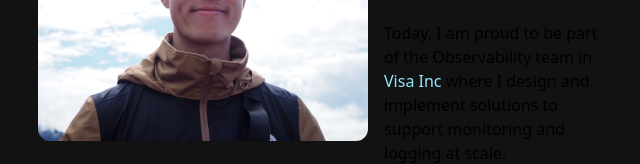
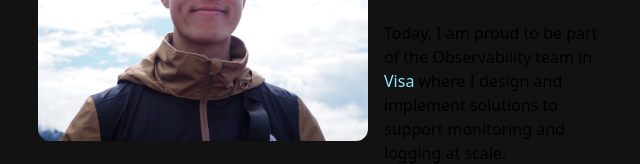
Before and after one commit to chensxb97/chensxb97.github.io, a Next.js app: page / in a window 1280 px wide. Shown: the part 251-415 px from the top of the page, without its empty margins (314-954 px from the left). Built offline with nearby package versions, Linux system fonts and the light colour scheme.

Commit message:
update work

```diff
--- a/app/page.tsx
+++ b/app/page.tsx
@@ -23,7 +23,7 @@ export default function Page() {
           </p>
           <p className="mb-4">
             Today, I am proud to be part of the Observability team in <a rel="noopener noreferrer" target='_blank' href='https://www.visa.com.sg/' style={{ color: '#91e8ff' }}>
-              Visa Inc</a> where I design and implement solutions to support monitoring and logging at scale.
+              Visa</a> where I design and implement solutions to support monitoring and logging at scale.
           </p>
         </div>
       </div>
--- a/app/work/page.tsx
+++ b/app/work/page.tsx
@@ -23,7 +23,7 @@ export default function Page() {
         <h2 className="text-xl font-medium mb-4">Work Experience</h2>
         <div className="mb-4">
           <div className="mb-2">
-            <h2 className="text-l font-medium dark:text-neutral-200">Visa Inc</h2>
+            <h2 className="text-l font-medium dark:text-neutral-200">Visa</h2>
             <p className="text-sm dark:text-neutral-300">Software Engineer, February 2023 - Present</p>
             <p className="text-sm dark:text-neutral-300">Intern, May 2022 - July 2022</p>
             <p className="text-sm dark:text-neutral-300">Intern, May 2021 - July 2021</p>
```
